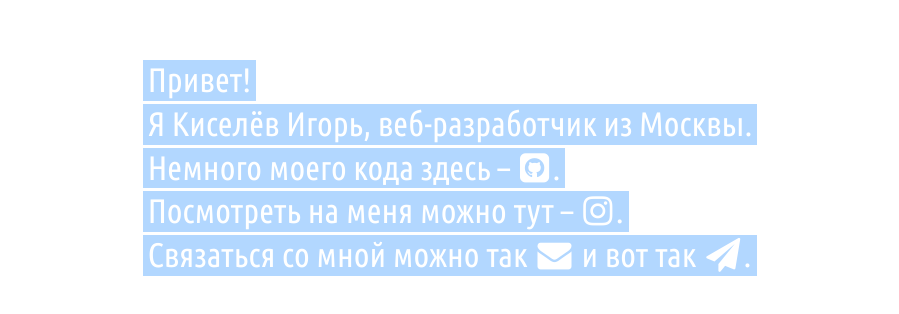
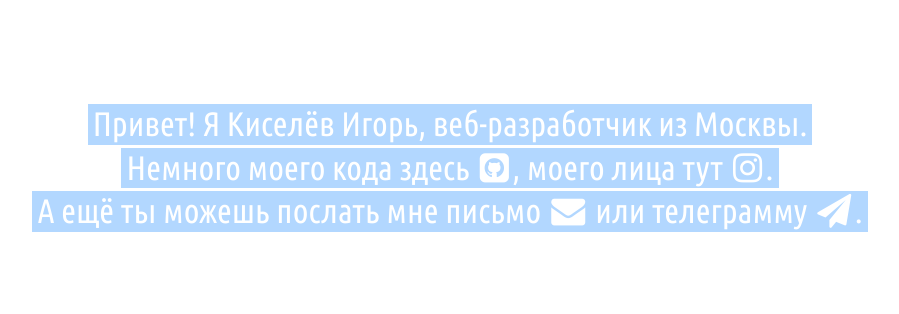
Before and after one commit to harrykiselev/harrykiselev.github.io, a plain HTML site: page index.html in a window 1280 px wide. Shown: the part 232-546 px from the top of the page, without its empty margins (190-1089 px from the left). Drawn offline with Linux system fonts and the light colour scheme.

Commit message:
Update html structure of index page.

```diff
--- a/index.html
+++ b/index.html
@@ -9,17 +9,13 @@
   <link rel="stylesheet" href="styles.css"/>
 </head>
 <body>
-  <section class="intro" lang="ru">
-    <p class="intro__paragraph">Привет!</p><br/>
-    <p class="intro__paragraph">Я Киселёв Игорь, веб-разработчик из Москвы.</p><br/>
+  <section class="intro" lang="ru" style="text-align: center;">
+    <p class="intro__paragraph">Привет! Я Киселёв Игорь, веб-разработчик из Москвы.</p><br/>
     <p class="intro__paragraph">
-      Немного моего кода здесь – <a href="https://github.com/harrykiselev" class="intro__paragraph__link"><i class="intro__paragraph__icon fa fa-github-square"></i></a>.
+      Немного моего кода здесь <a href="https://github.com/harrykiselev" class="intro__paragraph__link"><i class="intro__paragraph__icon fa fa-github-square"></i></a>, моего лица тут <a href="https://instagram.com/harry_blunt" class="intro__paragraph__link"><i class="intro__paragraph__icon fa fa-instagram"></i></a>.
     </p><br/>
     <p class="intro__paragraph">
-      Посмотреть на меня можно тут – <a href="https://instagram.com/harry_blunt" class="intro__paragraph__link"><i class="intro__paragraph__icon fa fa-instagram"></i></a>.
-    </p><br/>
-    <p class="intro__paragraph">
-      Связаться со мной можно так <a href="mailto:harry.kiselev@gmail.com" class="intro__paragraph__link"><i class="intro__paragraph__icon fa fa-envelope"></i></a> и вот так <a href="https://telegram.me/harrykiselev" class="intro__paragraph__link"><i class="intro__paragraph__icon fa fa-paper-plane"></i></a>.
+      А ещё ты можешь послать мне письмо <a href="mailto:harry.kiselev@gmail.com" class="intro__paragraph__link"><i class="intro__paragraph__icon fa fa-envelope"></i></a> или телеграмму <a href="https://telegram.me/harrykiselev" class="intro__paragraph__link"><i class="intro__paragraph__icon fa fa-paper-plane"></i></a>.
     </p>
   </section>
 </body>
```
